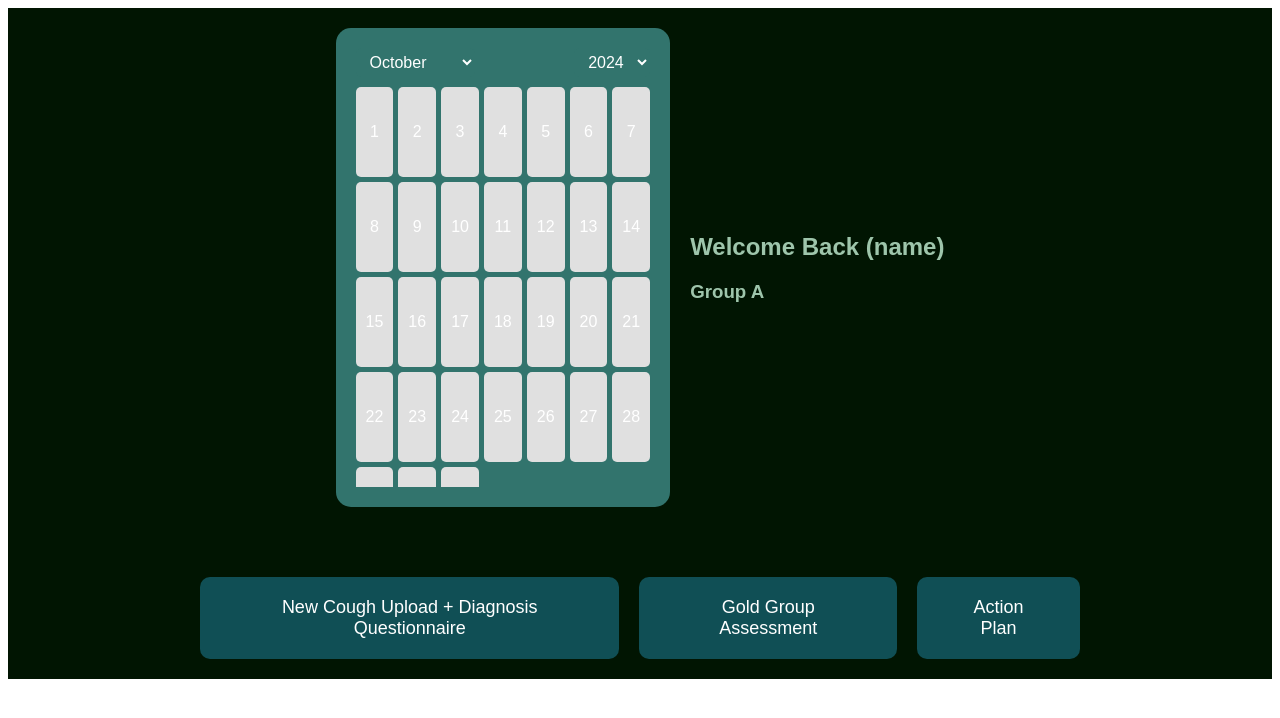
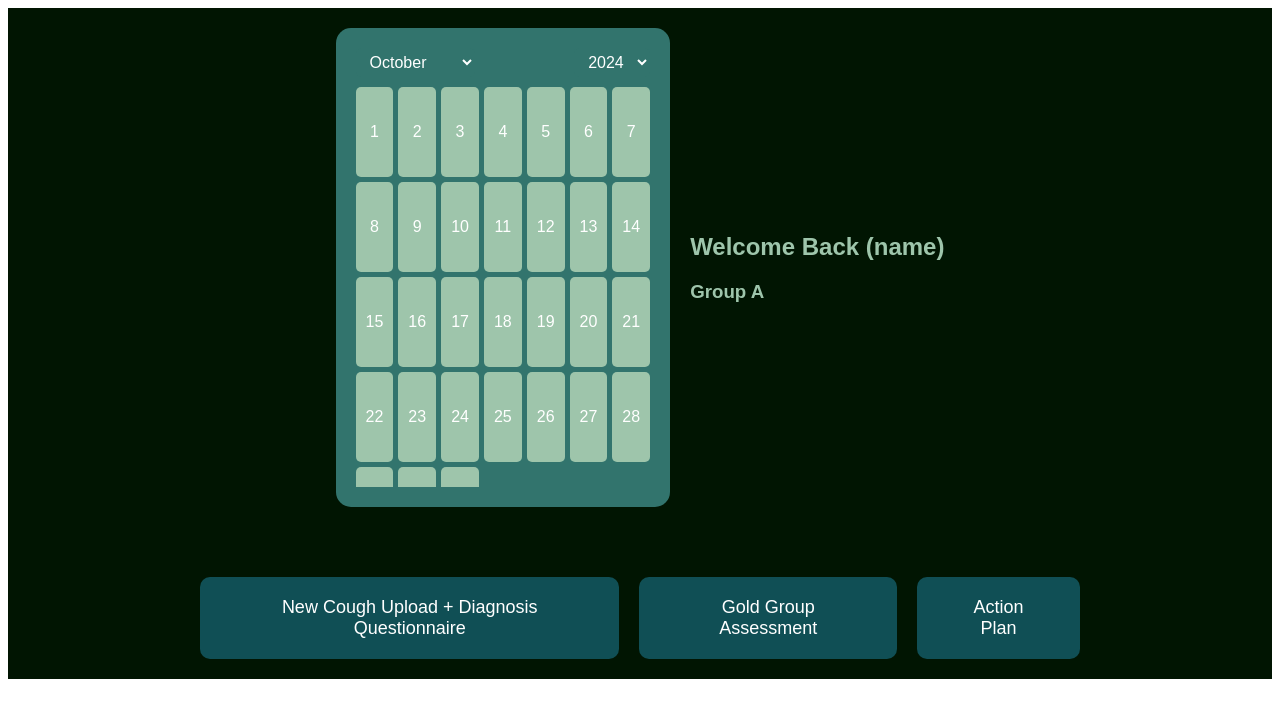
Before and after one commit to Shilab66/breezy, a Next.js app: page /dashboard in a window 1280 px wide. Shown: the top 718 px of the page. Built offline with nearby package versions, Linux system fonts and the light colour scheme.

Commit message:
yippee front end done

```diff
--- a/src/components/Calendar.js
+++ b/src/components/Calendar.js
@@ -1,32 +1,51 @@
-import React, { useState } from 'react';
+import React, { useState, useEffect } from 'react';
+import { auth, db } from '../firebase'; // Assuming firebase is initialized here
+import { collection, doc, onSnapshot } from 'firebase/firestore';
 import '../styles/Calendar.css'; // Updated CSS file
-
-const traitsData = {
-    1: {
-        Cough: { label: 'Intermittent and Worse at Night/Early Morning', points: 2, color: 'darkgreen' },
-        ShortnessOfBreath: { label: 'Episodic, Triggered by Specific Stimuli', points: 2, color: 'darkgreen' },
-        Wheezing: { label: 'Common, Improved with Inhalers', points: 2, color: 'darkgreen' },
-        SputumProduction: { label: 'Less Frequent', points: 2, color: 'darkgreen' },
-        SymptomVariation: { label: 'Significant Variation Over Time', points: 2, color: 'darkgreen' }
-    },
-    2: {
-        Cough: { label: 'Persistent and Productive', points: 1, color: 'lightgreen' },
-        ShortnessOfBreath: { label: 'Progressive, Related to Activity Levels', points: 1, color: 'lightgreen' },
-        Wheezing: { label: 'Less Common or Not Responsive to Inhalers', points: 1, color: 'lightgreen' },
-        SputumProduction: { label: 'Regular and Productive', points: 1, color: 'lightgreen' },
-        SymptomVariation: { label: 'Less Variation, Progressive Symptoms', points: 1, color: 'lightgreen' }
-    },
-    3: {}, // No data for day 3
-};
 
 const Calendar = ({ setHoveredDay, setPopupInfo }) => {
   const [selectedMonth, setSelectedMonth] = useState(new Date().getMonth());
   const [selectedYear, setSelectedYear] = useState(new Date().getFullYear());
+  const [copdResults, setCopdResults] = useState({}); // Store results for each day
+
+  useEffect(() => {
+    const user = auth.currentUser;
+
+    if (user) {
+      const userId = user.uid;
+      const userDocRef = doc(db, 'users', userId);
+      const copdResultsRef = collection(userDocRef, 'copdResults');
+
+      const unsubscribe = onSnapshot(copdResultsRef, (snapshot) => {
+        const results = {};
+        snapshot.forEach((doc) => {
+          const data1 = doc.data();
+          const date = doc.id; // Date is used as the document ID
+          results[date] = data1.result; // Store result for each date
+        });
+        setCopdResults(results); // Update the state with results
+      });
+
+      // Clean up the listener when component unmounts
+      return () => unsubscribe();
+    }
+  }, []);
 
   const daysInMonth = new Date(selectedYear, selectedMonth + 1, 0).getDate();
 
   const getDayInfo = (day) => {
-        return traitsData[day] || {}; // Return info for the day, or empty if no data
+    var popupDisplay = "";
+    const formattedDate = `${selectedYear}-${(selectedMonth + 1).toString().padStart(2, '0')}-${day.toString().padStart(2, '0')}`;
+
+    const results = copdResults[formattedDate];
+
+
+    if(results != undefined){
+      popupDisplay += "Activity limitations : " + results["activityLimitations"] + "\nBreathlessness : " + results["breathlessness"] + "\nChest Tightness : " + results["chestTightness"] + "\nConfidence Leaving Home : " + results["confidenceLeavingHome"] + "\nCough : " + results["cough"] + "\nEnergy Level : " + results["energyLevel"] + "\nExacerbations : " + results["exacerbations"] + "\nHospital Visits : " + results["hospitalVisits"] + "\nPhlegm : " + results["phlegm"] + "\nSleep Quality : " + results["sleepQuality"];
+    }
+
+    console.log(popupDisplay);
+    return popupDisplay || {}; // Return the data for the day or an empty object
   };
 
   const renderDays = () => {
--- a/src/pages/dashboard.js
+++ b/src/pages/dashboard.js
@@ -43,11 +43,7 @@ const Dashboard = () => {
             <div className="popup">
               <h4>Day {hoveredDay} Info</h4>
               {Object.keys(popupInfo).length > 0 ? (
-                Object.entries(popupInfo).map(([trait, data]) => (
-                  <div key={trait}>
-                    <p><strong>{trait}:</strong> {data.label} (Points: {data.points})</p>
-                  </div>
-                ))
+                <p dangerouslySetInnerHTML={{ __html: popupInfo.replace(/\n/g, '<br />') }} />
               ) : (
                 <p>No data available for this day</p>
               )}
--- a/src/styles/Calendar.css
+++ b/src/styles/Calendar.css
@@ -39,7 +39,7 @@
     align-items: center;
     justify-content: center;
     padding: 10px; /* Reduced padding for shorter tiles */
-    background-color: #e0e0e0;
+    background-color: #9EC5AB;
     border-radius: 5px;
     font-size: 16px;
     cursor: pointer;
```
Also changed, not shown: src/pages/gold.js (+0 -7 lines). Lines whose indentation alone changed are shown as unchanged.
